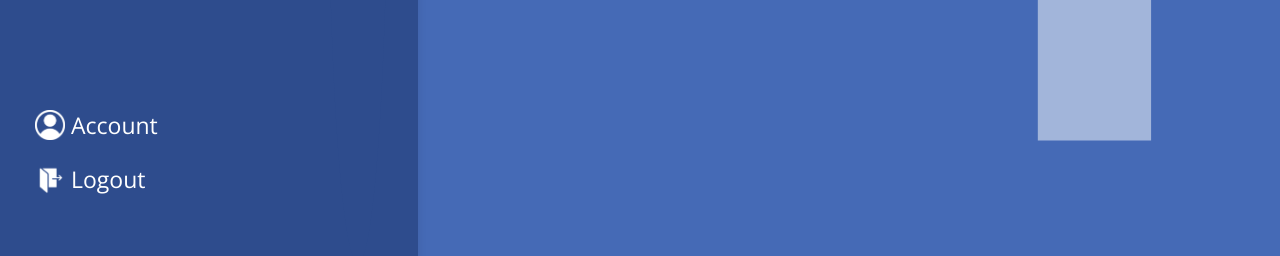
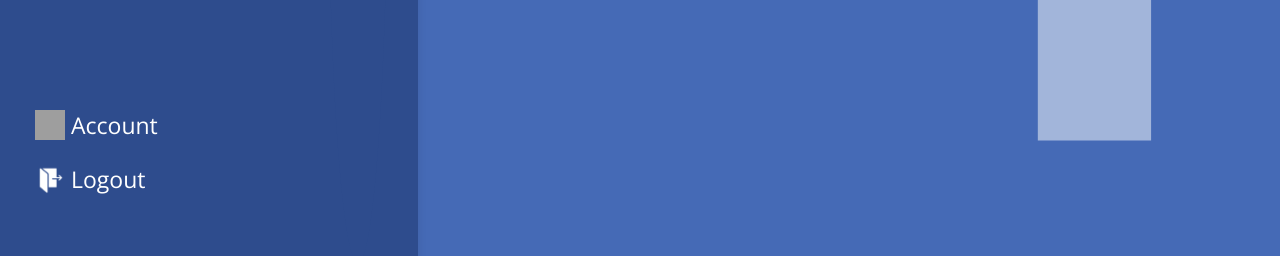
Before and after one commit to For-Sentiment/sentiment-analysis, a PHP site: page /Result.php in a window 1280 px wide. Shown: the part 638-894 px from the top of the page. Run offline with PHP 8.4, Linux system fonts and the light colour scheme; grey boxes are pictures that could not be loaded.

Commit message:
Update Result.php

```diff
--- a/Result.php
+++ b/Result.php
@@ -23,8 +23,8 @@ $negativeClass = $sentiment == 'negative' ? 'highlight' : '';
 <meta name="viewport" content="width=device-width, initial-scale=1.0">
 <link href='https://fonts.googleapis.com/css?family=Open+Sans' rel='stylesheet'>
 <link rel="stylesheet" href="https://cdnjs.cloudflare.com/ajax/libs/font-awesome/6.0.0-beta3/css/all.min.css">
-<link rel="shortcut icon" type="x-icon" href="logoo1.png">
-<title>Home</title>
+<link rel="shortcut icon" type="x-icon" href="images/logoo1.png">
+<title>NLP Sentiment Analysis</title>
 <style>
         body {
             font-family: Arial, sans-serif;
@@ -228,7 +228,7 @@ $negativeClass = $sentiment == 'negative' ? 'highlight' : '';
         transform: translateY(-50%);
         width: 30px;
         height: 30px;
-        background-image: url('images/account.png');
+        background-image: url('images/user.png');
         background-size: cover;
     }
 
```
